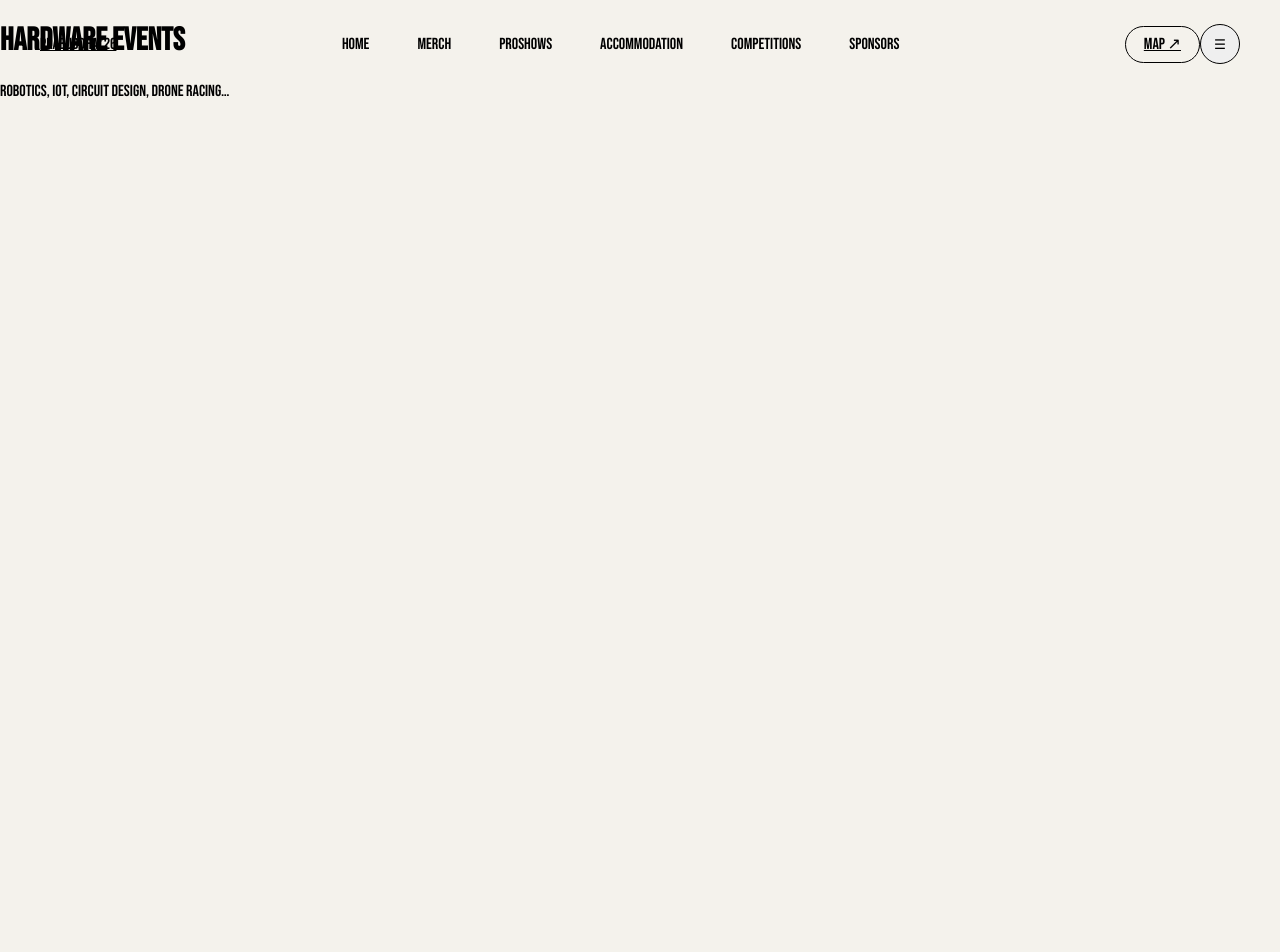
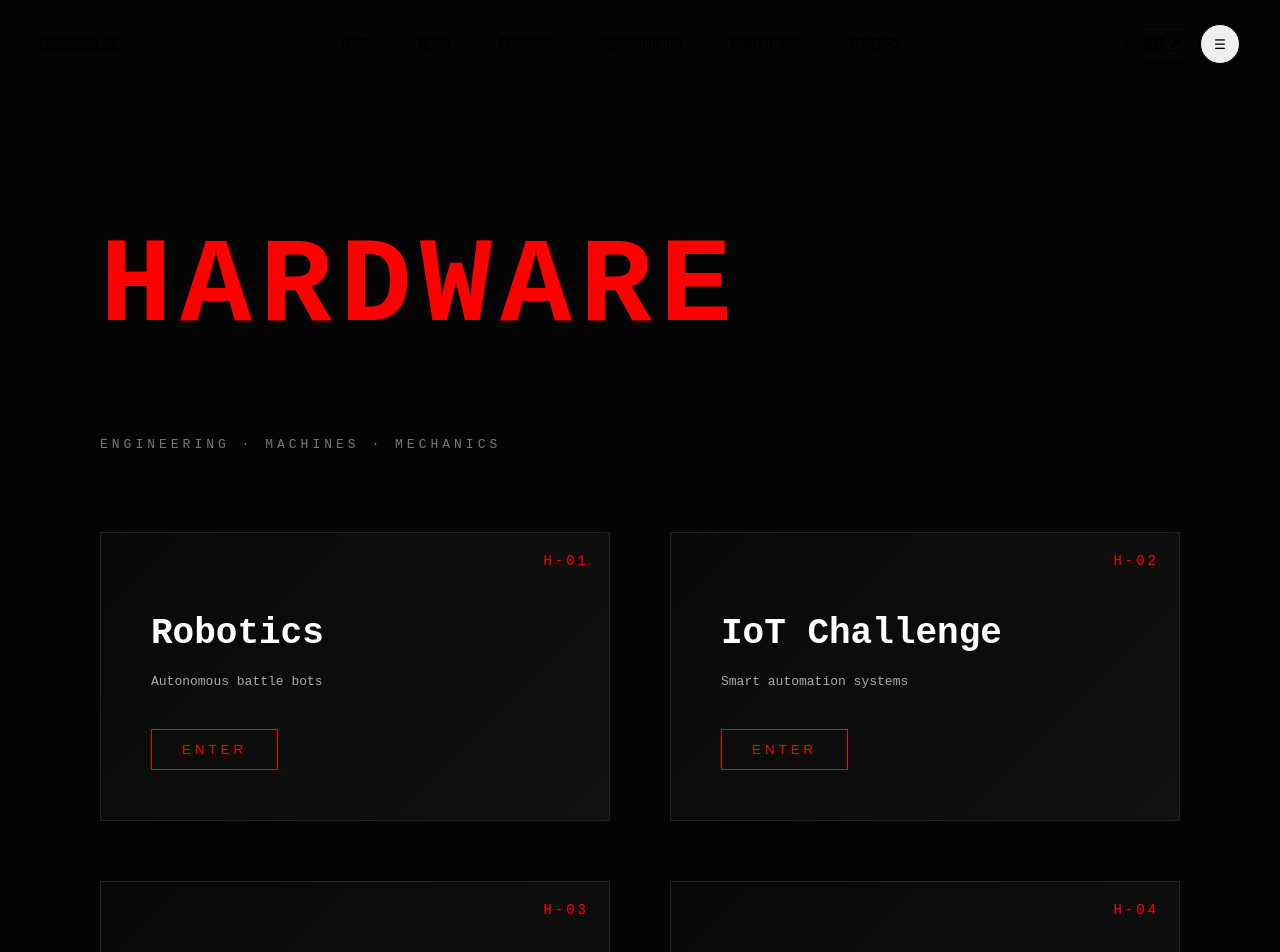
Before and after one commit to anindya-mukhopadhyay/PRABUDDHA-26-TINT-, a React (Vite) app: page /hardware in a window 1280 px wide. Shown: the top 952 px of the page. Before the commit the page ends 821 px from the top, so only its background shows below. Built offline with nearby package versions, Linux system fonts and the light colour scheme.

Commit message:
Competitions MENU  1111

```diff
--- a/src/pages/competitions_menu/Hardware.jsx
+++ b/src/pages/competitions_menu/Hardware.jsx
@@ -1,8 +1,34 @@
+import "./hardware.css"
+
+const events = [
+  { title: "Robotics", code: "H-01", desc: "Autonomous battle bots" },
+  { title: "IoT Challenge", code: "H-02", desc: "Smart automation systems" },
+  { title: "Circuit Design", code: "H-03", desc: "PCB & electronics build" },
+  { title: "Drone Racing", code: "H-04", desc: "High speed FPV race" },
+  { title: "Line Follower", code: "H-05", desc: "Precision robotics" },
+  { title: "RC War", code: "H-06", desc: "Remote controlled combat" }
+]
+
 export default function Hardware() {
   return (
-    <div className="detail-page">
-      <h1>HARDWARE EVENTS</h1>
-      <p>Robotics, IoT, Circuit Design, Drone Racing…</p>
+    <div className="hardware">
+
+      <div className="hardware-header">
+        <h1>HARDWARE</h1>
+        <p>ENGINEERING · MACHINES · MECHANICS</p>
+      </div>
+
+      <div className="hardware-list">
+        {events.map((e, i) => (
+          <div className="hardware-item" key={i}>
+            <span className="code">{e.code}</span>
+            <h2>{e.title}</h2>
+            <p>{e.desc}</p>
+            <button>ENTER</button>
+          </div>
+        ))}
+      </div>
+
     </div>
   )
 }
--- a/src/pages/competitions_menu/Quiz.jsx
+++ b/src/pages/competitions_menu/Quiz.jsx
@@ -1,8 +1,32 @@
+import "./quiz.css"
+
+const quizzes = [
+  { title: "Tech Quiz", desc: "AI, coding & modern tech" },
+  { title: "General Quiz", desc: "Everything under the sun" },
+  { title: "Business Quiz", desc: "Startups, markets & finance" },
+  { title: "Pop Culture Quiz", desc: "Movies, music & trends" },
+  { title: "Sports Quiz", desc: "Cricket, football & esports" },
+  { title: "Speed Quiz", desc: "Rapid fire round" }
+]
+
 export default function Quiz() {
   return (
-    <div className="detail-page">
-      <h1>QUIZ EVENTS</h1>
-      <p>Tech Quiz, General Quiz, Business Quiz…</p>
+    <div className="quiz">
+
+      <h1 className="quiz-title">
+        QUIZ <span>ARENA</span>
+      </h1>
+
+      <div className="quiz-grid">
+        {quizzes.map((q, i) => (
+          <div className="quiz-card" key={i}>
+            <h2>{q.title}</h2>
+            <p>{q.desc}</p>
+            <button>PLAY</button>
+          </div>
+        ))}
+      </div>
+
     </div>
   )
 }
--- /dev/null
+++ b/src/pages/competitions_menu/hardware.css
@@ -0,0 +1,77 @@
+.hardware {
+  min-height: 100vh;
+  background: #050505;
+  color: white;
+  padding: 140px 100px;
+  font-family: monospace;
+}
+
+/* Header */
+.hardware-header h1 {
+  font-size: 120px;
+  color: red;
+  letter-spacing: 8px;
+}
+
+.hardware-header p {
+  color: #777;
+  margin-bottom: 80px;
+  letter-spacing: 4px;
+}
+
+/* Grid */
+.hardware-list {
+  display: grid;
+  grid-template-columns: repeat(2, 1fr);
+  gap: 60px;
+}
+
+/* Cards */
+.hardware-item {
+  border: 1px solid #222;
+  padding: 50px;
+  position: relative;
+  background: linear-gradient(135deg, #080808, #111);
+  transition: 0.3s ease;
+}
+
+.hardware-item:hover {
+  border-color: red;
+  box-shadow: 0 0 50px rgba(255,0,0,0.3);
+}
+
+/* Code tag */
+.code {
+  position: absolute;
+  top: 20px;
+  right: 20px;
+  color: red;
+  font-size: 14px;
+  letter-spacing: 3px;
+}
+
+.hardware-item h2 {
+  font-size: 36px;
+  margin-bottom: 20px;
+}
+
+.hardware-item p {
+  color: #aaa;
+  margin-bottom: 40px;
+}
+
+/* Button */
+.hardware-item button {
+  background: none;
+  border: 1px solid red;
+  color: red;
+  padding: 12px 30px;
+  letter-spacing: 4px;
+  cursor: pointer;
+  transition: 0.3s;
+}
+
+.hardware-item button:hover {
+  background: red;
+  color: black;
+}
--- /dev/null
+++ b/src/pages/competitions_menu/quiz.css
@@ -0,0 +1,61 @@
+.quiz {
+  min-height: 100vh;
+  background: radial-gradient(circle at top, #111, #000);
+  color: white;
+  padding: 140px 80px;
+  text-align: center;
+}
+
+/* Title */
+.quiz-title {
+  font-size: 80px;
+  letter-spacing: 8px;
+  margin-bottom: 100px;
+}
+
+.quiz-title span {
+  color: #00ffcc;
+}
+
+/* Grid */
+.quiz-grid {
+  display: grid;
+  grid-template-columns: repeat(3, 1fr);
+  gap: 40px;
+}
+
+/* Cards */
+.quiz-card {
+  background: rgba(255,255,255,0.03);
+  border: 1px solid rgba(0,255,204,0.3);
+  padding: 50px;
+  backdrop-filter: blur(10px);
+  transition: 0.4s;
+}
+
+.quiz-card:hover {
+  transform: scale(1.05);
+  border-color: #00ffcc;
+  box-shadow: 0 0 40px rgba(0,255,204,0.4);
+}
+
+.quiz-card h2 {
+  font-size: 32px;
+  margin-bottom: 20px;
+}
+
+.quiz-card p {
+  color: #aaa;
+  margin-bottom: 30px;
+}
+
+/* Button */
+.quiz-card button {
+  background: #00ffcc;
+  color: black;
+  border: none;
+  padding: 12px 28px;
+  font-weight: bold;
+  letter-spacing: 3px;
+  cursor: pointer;
+}
```
